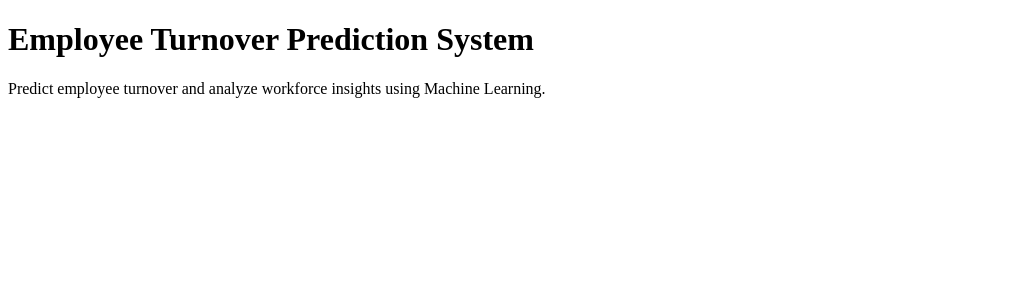
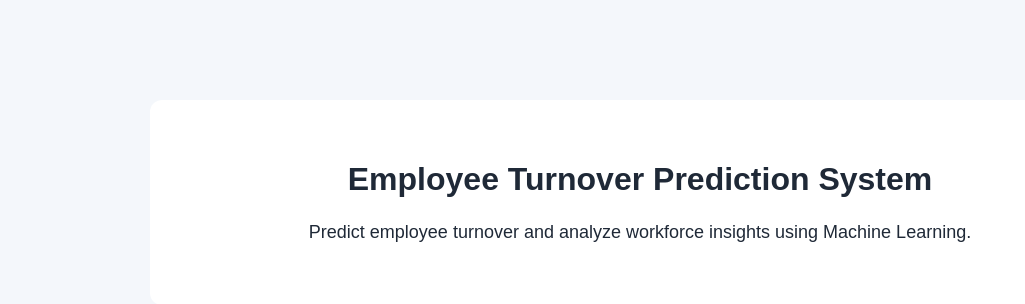
Before and after one commit to shridhartapakire/employee-turnover-prediction, a Django app: page / in a window 1280 px wide. Shown: the top 304 px of the page, without its empty margins (0-1025 px from the left). Run offline with Django 5.2, Linux system fonts and the light colour scheme.

Commit message:
Add static CSS styling for home page

```diff
--- a/config/settings.py
+++ b/config/settings.py
@@ -117,3 +117,6 @@ USE_TZ = True
 # https://docs.djangoproject.com/en/6.0/howto/static-files/
 
 STATIC_URL = "static/"
+STATICFILES_DIRS = [
+    BASE_DIR / "static",
+]
--- /dev/null
+++ b/static/css/style.css
@@ -0,0 +1,24 @@
+body {
+    margin: 0;
+    font-family: Arial, sans-serif;
+    background: #f4f7fb;
+    color: #1f2937;
+}
+
+.container {
+    max-width: 900px;
+    margin: 100px auto;
+    padding: 40px;
+    text-align: center;
+    background: white;
+    border-radius: 12px;
+}
+
+h1 {
+    margin-bottom: 20px;
+}
+
+p {
+    font-size: 18px;
+    line-height: 1.6;
+}
--- a/templates/home.html
+++ b/templates/home.html
@@ -1,5 +1,7 @@
 <!DOCTYPE html>
 <html lang="en">
+{% load static %}
+<link rel="stylesheet" href="{% static 'css/style.css' %}">
 <head>
     <meta charset="UTF-8">
     <meta name="viewport" content="width=device-width, initial-scale=1.0">
@@ -7,12 +9,14 @@
 </head>
 <body>
 
-    <h1>Employee Turnover Prediction System</h1>
+    <div class="container">
+        <h1>Employee Turnover Prediction System</h1>
 
-    <p>
-        Predict employee turnover and analyze workforce insights
-        using Machine Learning.
-    </p>
+        <p>
+            Predict employee turnover and analyze workforce insights
+            using Machine Learning.
+        </p>
+    </div>
 
 </body>
 </html>
```
